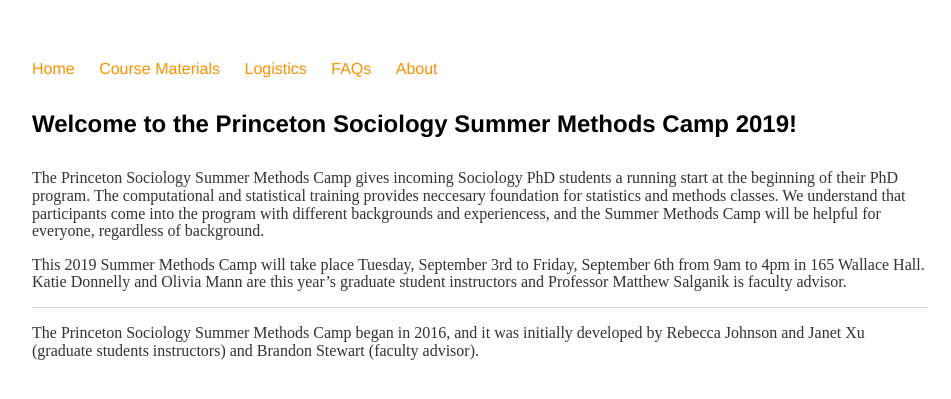
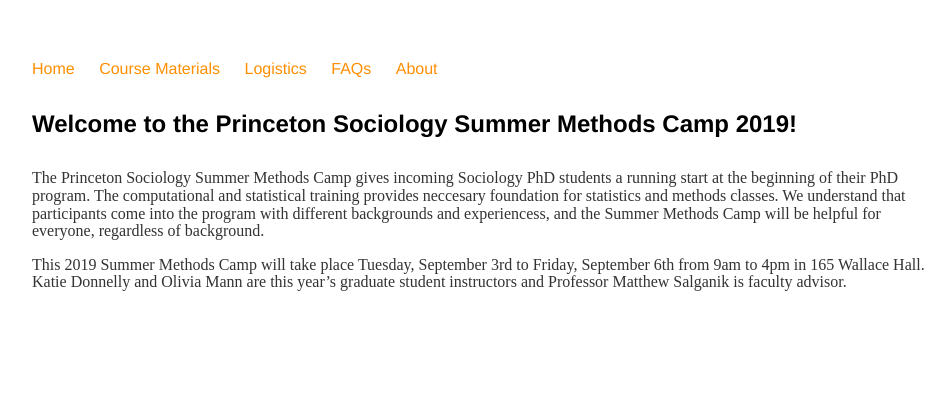
Before and after one commit to bstewart/princeton_methods_camp, a Jekyll site: the page built from index.md, in a window 1280 px wide. Shown: the top 399 px of the page, without its empty margins (160-1111 px from the left). Built offline with Jekyll 4.4.1, drawn with Linux system fonts in a browser that asks for light colours.

Commit message:
removing footer

```diff
--- a/_layouts/default.html
+++ b/_layouts/default.html
@@ -24,13 +24,6 @@
 
 </div>
 
-	<footer>
-		<p>The Princeton Sociology Summer Methods Camp began in 2016,
-			and it was initially developed by Rebecca Johnson and Janet Xu (graduate students instructors)
-			and Brandon Stewart (faculty advisor).</p>
-					<!--		<li><a href="mailto:xxx@gmail.com">email</a></li> -->
-			<!--	<li><a href="http://scholar.princeton.edu/bstewart/home">http://scholar.princeton.edu/bstewart/home</a></li>  -->
-	</footer>
 	</body>
 
 </html>
```
